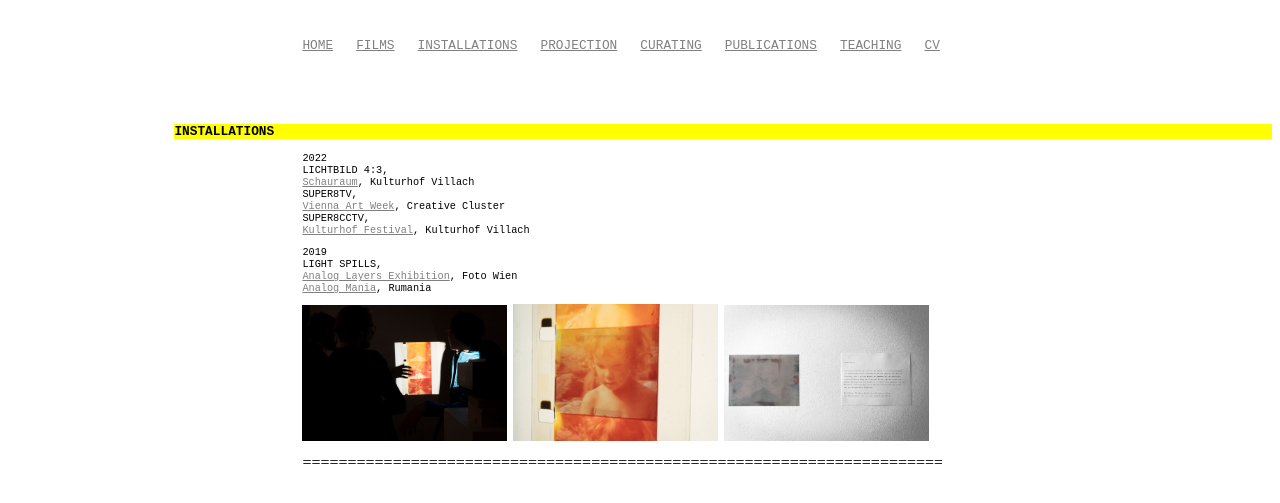
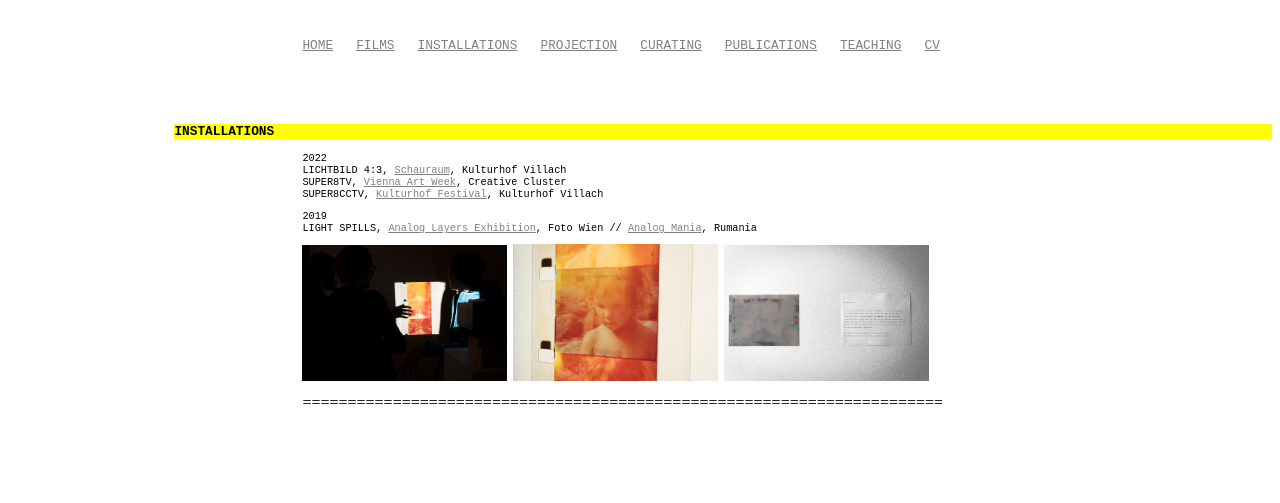
Before and after one commit to lostlostlost/lostlostlost, a Jekyll site: the page built from installations.md, in a window 1280 px wide. Shown: the top 503 px of the page. Built offline with Jekyll 4.4.1, drawn with Linux system fonts in a browser that asks for light colours; our own code applies the rules of GitHub Pages for plain Markdown files.

Commit message:
update 271222

```diff
--- a/installations.md
+++ b/installations.md
@@ -5,16 +5,16 @@ layout: page
 # Installations
 
 2022<br>
-<strong> Lichtbild 4:3, </strong><br>
+<strong> Lichtbild 4:3, </strong>
 <a href="https://kulturhofvillach.at/events/2022/2022-11-26_vernissage_maicherplessl/" rel="noopener noreferrer" target="_blank">Schauraum</a>, Kulturhof Villach<br>
-<strong> Super8TV, </strong><br>
+<strong> Super8TV, </strong>
 <a href="https://www.viennaartweek.at/en/" rel="noopener noreferrer" target="_blank">Vienna Art Week</a>, Creative Cluster<br>
-<strong> Super8CCTV, </strong><br>
+<strong> Super8CCTV, </strong>
 <a href="https://kulturhofvillach.at/events/2022/2022-09-02_festival/Kulturhofkeller" rel="noopener noreferrer" target="_blank"> Kulturhof Festival</a>, Kulturhof Villach
 
 2019<br>
-<strong> Light Spills, </strong><br>
-<a href="https://www.filmkoopwien.at/de/fotowien/" rel="noopener noreferrer" target="_blank">Analog Layers Exhibition</a>, Foto Wien<br>
+<strong> Light Spills, </strong>
+<a href="https://www.filmkoopwien.at/de/fotowien/" rel="noopener noreferrer" target="_blank">Analog Layers Exhibition</a>, Foto Wien //
 <a href="https://www.analogmania.ro/Analog" rel="noopener noreferrer" target="_blank"> Analog Mania</a>, Rumania
 
 {% for file in site.static_files %}
```
